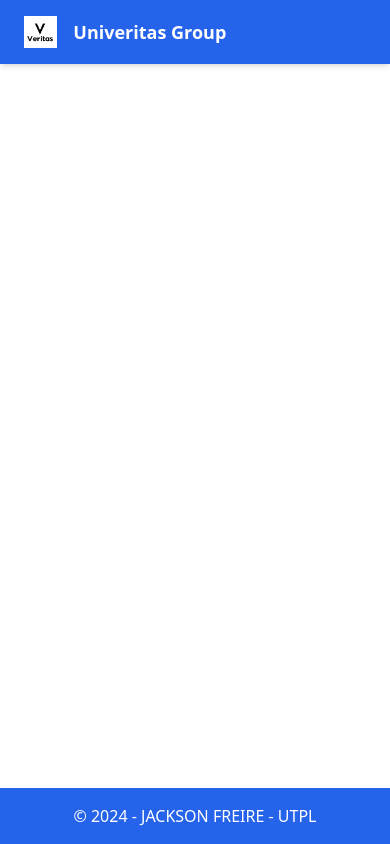
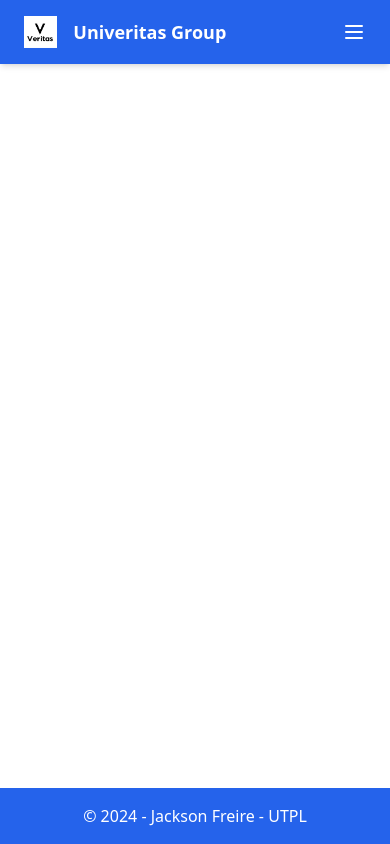
Before and after one commit to JacksonFreire/TIC_UVG_FE, a Vue app: page / in a window 390 px wide. Built offline with nearby package versions, Linux system fonts and the light colour scheme; no server answers.

Commit message:
fix desing responsive haburger menu nad footer

```diff
--- a/src/components/layout/Footer.vue
+++ b/src/components/layout/Footer.vue
@@ -2,7 +2,7 @@
     <!-- Pie de página -->
     <footer class="bg-blue-600 text-white py-4 px-6">
       <div class="container mx-auto text-center">
-        <p>&copy; 2024 - JACKSON FREIRE - UTPL</p>
+        <p>&copy; 2024 - Jackson Freire - UTPL</p>
       </div>
     </footer>
   </template>
--- a/src/components/layout/Navbar.vue
+++ b/src/components/layout/Navbar.vue
@@ -4,35 +4,62 @@
     <div class="container mx-auto flex items-center justify-between">
       <!-- Logotipo -->
       <div class="flex items-center">
-          <img src="@/assets/logo.jpg" alt="Logotipo" class="h-8 mr-4" /> <!-- Cambia 'logo.png' al nombre de tu logotipo -->
+        <img src="@/assets/logo.jpg" alt="Logotipo" class="h-8 mr-4" />
         <a href="/" class="text-lg font-bold">Univeritas Group</a>
       </div>
 
+      <!-- Botón de Menú para Dispositivos Móviles -->
+      <button @click="toggleMenu" class="block md:hidden focus:outline-none">
+        <svg xmlns="http://www.w3.org/2000/svg" class="h-6 w-6" fill="none" viewBox="0 0 24 24" stroke="currentColor">
+          <path stroke-linecap="round" stroke-linejoin="round" stroke-width="2" d="M4 6h16M4 12h16M4 18h16" />
+        </svg>
+      </button>
+
       <!-- Menú de Navegación -->
-        <div class="hidden md:flex space-x-8">
+      <div :class="{'hidden': !isMenuOpen, 'flex': isMenuOpen, 'md:flex': true}" class="flex-col md:flex-row md:space-x-8 mt-4 md:mt-0">
         <a href="/" class="hover:text-gray-200">Home</a>
         <a href="#" class="hover:text-gray-200">Quiénes somos</a>
         <a href="#" class="hover:text-gray-200">Servicios</a>
         <a href="#" class="hover:text-gray-200">Eventos</a>
         <a href="#" class="hover:text-gray-200">Noticias</a>
         <a href="#" class="hover:text-gray-200">Contactos</a>
-          <router-link to="/login" class="hover:text-gray-200">Iniciar sesión</router-link> <!-- Cambiado a router-link -->
+        <router-link to="/login" class="hover:text-gray-200">Iniciar sesión</router-link>
       </div>
     </div>
   </nav>
 </template>
 
 <script lang="ts">
-  import { defineComponent } from 'vue';
+import { defineComponent, ref } from 'vue';
 
 export default defineComponent({
   name: 'Navbar',
+  setup() {
+    // Estado para controlar si el menú está abierto o cerrado
+    const isMenuOpen = ref(false);
+
+    // Función para alternar el estado del menú
+    const toggleMenu = () => {
+      isMenuOpen.value = !isMenuOpen.value;
+    };
+
+    return {
+      isMenuOpen,
+      toggleMenu,
+    };
+  },
 });
 </script>
 
 <style scoped>
-  /* Estilo adicional para el logotipo */
 .material-icons {
   font-size: 24px;
 }
+
+/* Estilos adicionales para el menú responsive */
+@media (max-width: 768px) {
+  .material-icons {
+    font-size: 28px;
+  }
+}
 </style>
```
Lines whose indentation alone changed are shown as unchanged.
